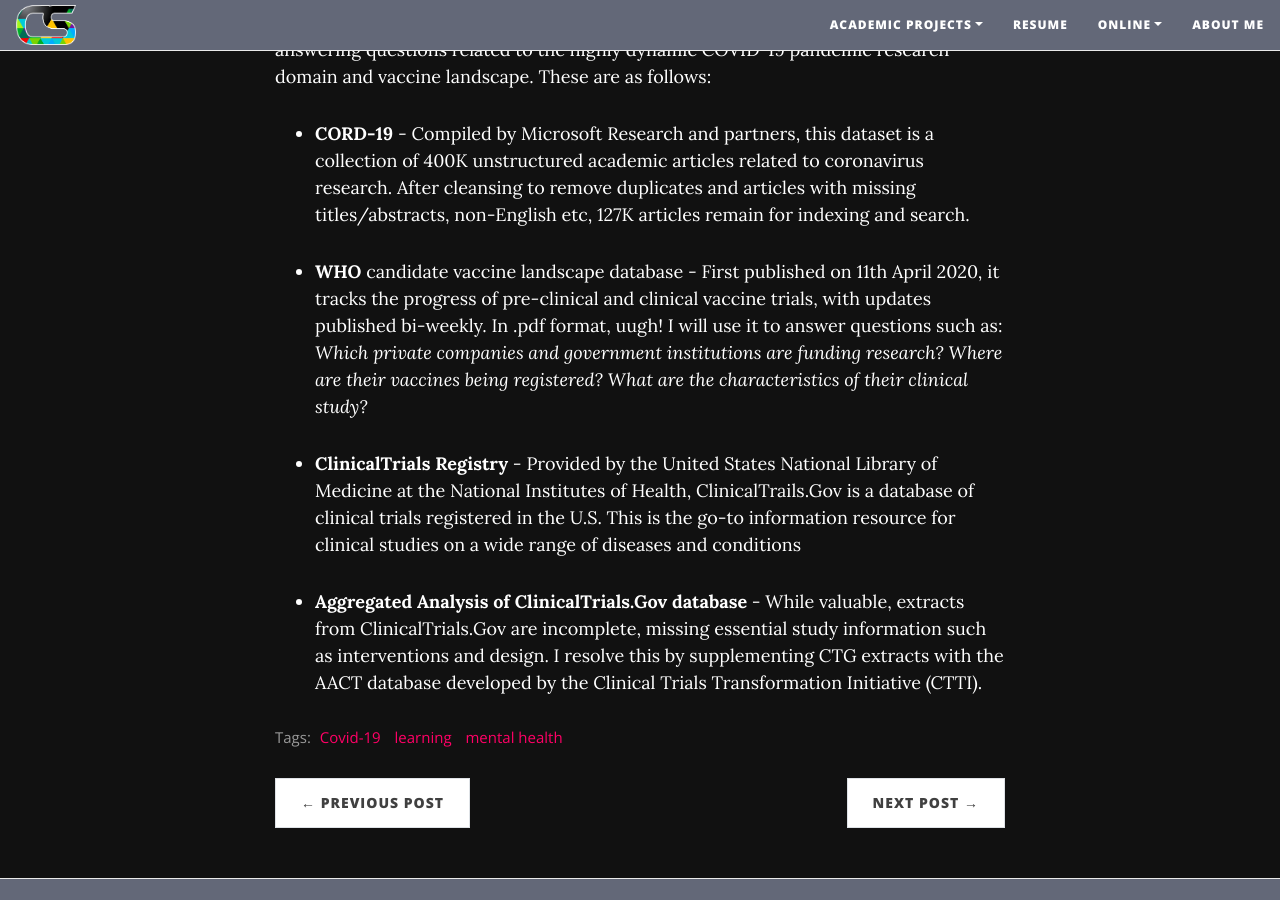
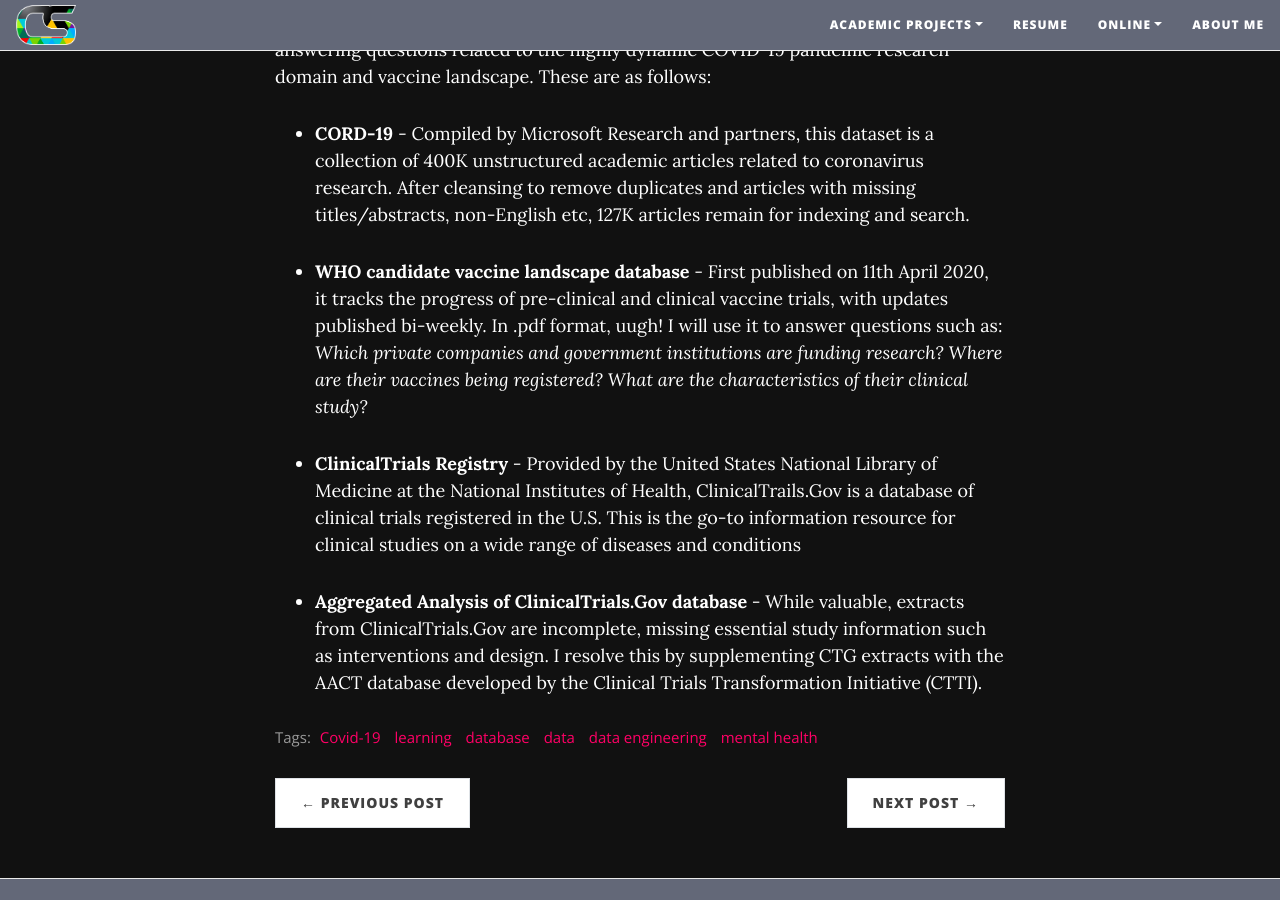
Before and after one commit to corticalstack/corticalstack.github.io, a Jekyll site: the page built from _posts/2021-03-30-thesis-chapter3-datasets-takeaways.md, in a window 1280 px wide and 900 px high, scrolled down 589 px. Built offline with Jekyll 4.4.1, drawn with Linux system fonts in a browser that asks for light colours; nearby versions of some CDN libraries.

Commit message:
Added thesis

```diff
--- a/_posts/2021-03-30-thesis-chapter3-datasets-takeaways.md
+++ b/_posts/2021-03-30-thesis-chapter3-datasets-takeaways.md
@@ -3,13 +3,13 @@
 title: Chapter 3 Datasets
 subtitle: COVID-LEAP thesis takeaways
 cover-img: /assets/img/forest_path.jpg
-tags: [Covid-19, learning, mental health]
+tags: [Covid-19, learning, database, data, data engineering, mental health]
 ---
 I rely on a collection of open-source datasets to provide foundational knowledge for answering questions related to the highly dynamic COVID-19 pandemic research domain and vaccine landscape. These are as follows:
 
 * __CORD-19__ - Compiled by Microsoft Research and partners, this dataset is a collection of 400K unstructured academic articles related to coronavirus research. After cleansing to remove duplicates and articles with missing titles/abstracts, non-English etc, 127K articles remain for indexing and search.
 
-* __WHO__ candidate vaccine landscape database - First published on 11th April 2020, it tracks the progress of pre-clinical and clinical vaccine trials, with updates published bi-weekly. In .pdf format, uugh!
+* __WHO candidate vaccine landscape database__ - First published on 11th April 2020, it tracks the progress of pre-clinical and clinical vaccine trials, with updates published bi-weekly. In .pdf format, uugh!
 I will use it to answer questions such as: _Which private companies and government institutions are funding research?_ _Where are their vaccines being registered?_ _What are the characteristics of their clinical study?_
 
 * __ClinicalTrials Registry__ - Provided by the United States National Library of Medicine at the National Institutes of Health, ClinicalTrails.Gov is a database of clinical trials registered in the U.S. This is the go-to information resource for clinical studies on a wide range of diseases and conditions
```
